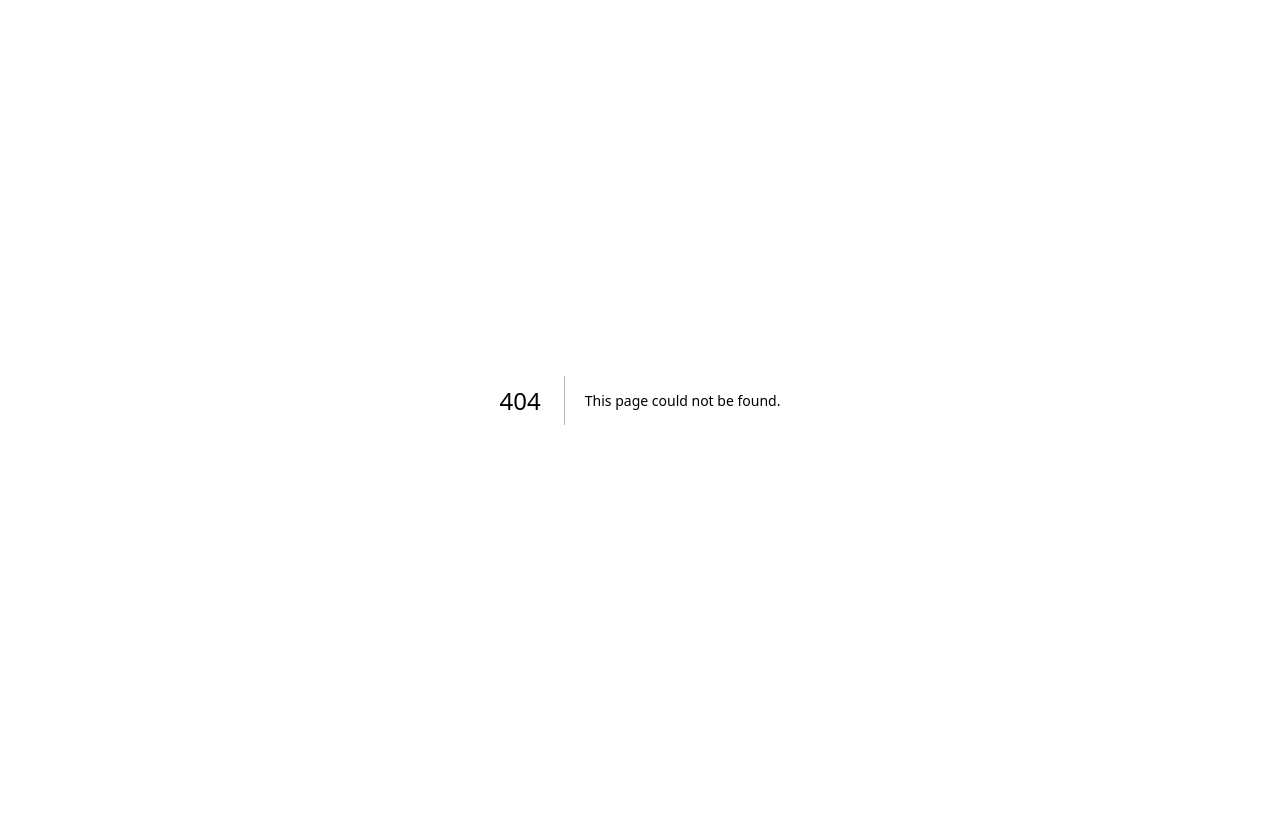
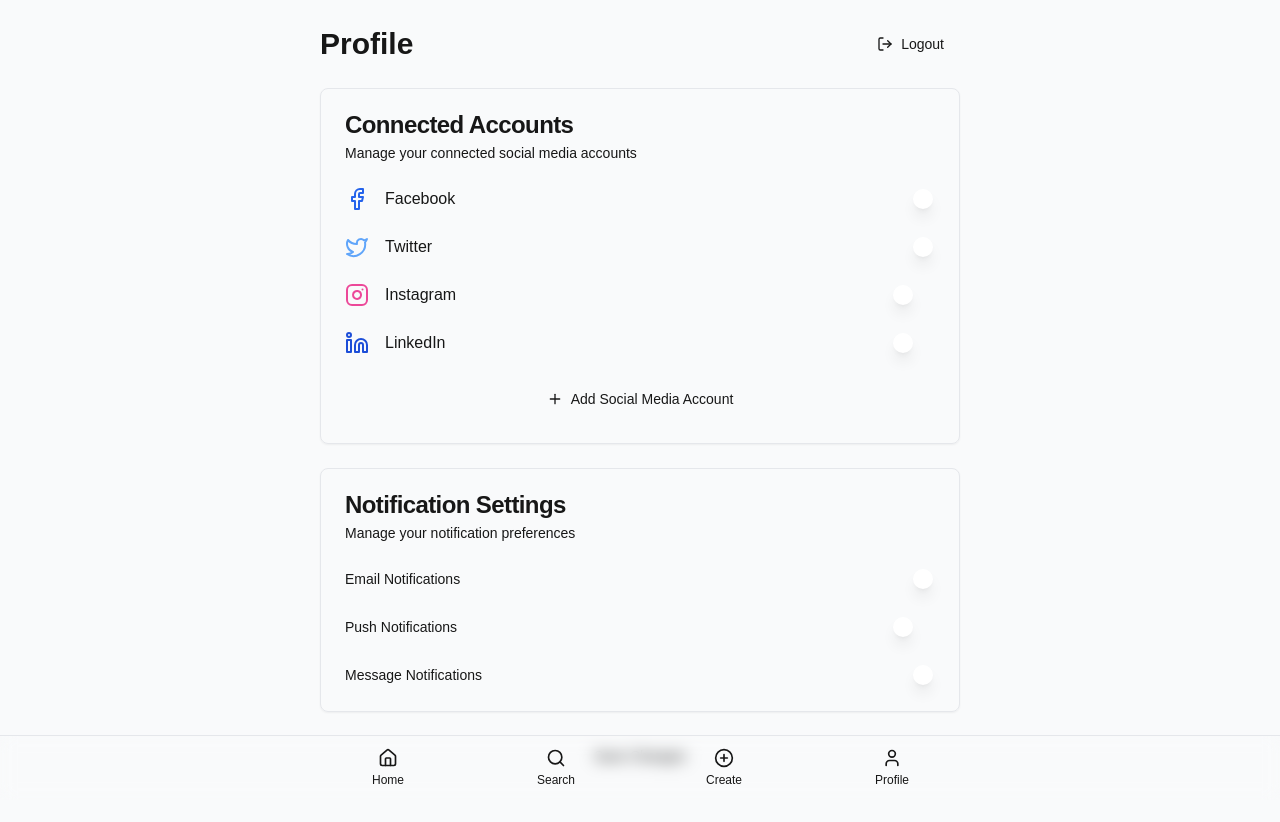
Before and after one commit to jcasben/filltr, a Next.js app: page /profile in a window 1280 px wide. Before the commit this address had no page. Shown: the top 822 px of the page. Before the commit the page ends 800 px from the top, so only its background shows below. Built offline with nearby package versions, Linux system fonts and the light colour scheme.

Commit message:
[UPDATE]: implemented create and profile sections

```diff
--- /dev/null
+++ b/src/app/create/page.tsx
@@ -0,0 +1,19 @@
+import MainLayout from "@/components/layout/main-layout"
+import { Button } from "@/components/ui/button"
+import { Input } from "@/components/ui/input"
+import { Textarea } from "@/components/ui/textarea"
+
+export default function CreatePage() {
+    return (
+        <MainLayout>
+            <div className="space-y-4">
+                <h1 className="text-2xl font-bold">Create Post</h1>
+                <form className="space-y-4">
+                    <Input placeholder="Title" />
+                    <Textarea placeholder="What's on your mind?" />
+                    <Button type="submit">Post</Button>
+                </form>
+            </div>
+        </MainLayout>
+    )
+}
--- /dev/null
+++ b/src/app/profile/page.tsx
@@ -0,0 +1,142 @@
+"use client"
+
+import { useState } from "react"
+import MainLayout from "@/components/layout/main-layout"
+import { Button } from "@/components/ui/button"
+import { Card, CardContent, CardDescription, CardHeader, CardTitle } from "@/components/ui/card"
+import { Switch } from "@/components/ui/switch"
+import { Label } from "@/components/ui/label"
+import { Facebook, Twitter, Instagram, Linkedin, LogOut, Plus } from 'lucide-react'
+
+export default function ProfilePage() {
+    const [connectedAccounts, setConnectedAccounts] = useState({
+        facebook: true,
+        twitter: true,
+        instagram: false,
+        linkedin: false,
+    })
+
+    const [notificationSettings, setNotificationSettings] = useState({
+        emailNotifications: true,
+        pushNotifications: false,
+        messageNotifications: true,
+    })
+
+    const toggleAccount = (account: keyof typeof connectedAccounts) => {
+        setConnectedAccounts(prev => ({ ...prev, [account]: !prev[account] }))
+    }
+
+    const toggleSetting = (setting: keyof typeof notificationSettings) => {
+        setNotificationSettings(prev => ({ ...prev, [setting]: !prev[setting] }))
+    }
+
+    const handleLogout = () => {
+        // Implement logout logic here
+        console.log("Logging out...")
+    }
+
+    const handleAddSocialMedia = () => {
+        // Implement add social media logic here
+        console.log("Adding new social media account...")
+    }
+
+    return (
+        <MainLayout>
+            <div className="space-y-6">
+                <div className="flex justify-between items-center">
+                    <h1 className="text-3xl font-bold">Profile</h1>
+                    <Button variant="destructive" onClick={handleLogout}>
+                        <LogOut className="mr-2 h-4 w-4" /> Logout
+                    </Button>
+                </div>
+
+                <Card>
+                    <CardHeader>
+                        <CardTitle>Connected Accounts</CardTitle>
+                        <CardDescription>Manage your connected social media accounts</CardDescription>
+                    </CardHeader>
+                    <CardContent className="grid gap-6">
+                        <div className="flex items-center justify-between space-x-4">
+                            <div className="flex items-center space-x-4">
+                                <Facebook className="w-6 h-6 text-blue-600" />
+                                <span>Facebook</span>
+                            </div>
+                            <Switch
+                                checked={connectedAccounts.facebook}
+                                onCheckedChange={() => toggleAccount('facebook')}
+                            />
+                        </div>
+                        <div className="flex items-center justify-between space-x-4">
+                            <div className="flex items-center space-x-4">
+                                <Twitter className="w-6 h-6 text-blue-400" />
+                                <span>Twitter</span>
+                            </div>
+                            <Switch
+                                checked={connectedAccounts.twitter}
+                                onCheckedChange={() => toggleAccount('twitter')}
+                            />
+                        </div>
+                        <div className="flex items-center justify-between space-x-4">
+                            <div className="flex items-center space-x-4">
+                                <Instagram className="w-6 h-6 text-pink-500" />
+                                <span>Instagram</span>
+                            </div>
+                            <Switch
+                                checked={connectedAccounts.instagram}
+                                onCheckedChange={() => toggleAccount('instagram')}
+                            />
+                        </div>
+                        <div className="flex items-center justify-between space-x-4">
+                            <div className="flex items-center space-x-4">
+                                <Linkedin className="w-6 h-6 text-blue-700" />
+                                <span>LinkedIn</span>
+                            </div>
+                            <Switch
+                                checked={connectedAccounts.linkedin}
+                                onCheckedChange={() => toggleAccount('linkedin')}
+                            />
+                        </div>
+                        <Button onClick={handleAddSocialMedia} className="w-full">
+                            <Plus className="mr-2 h-4 w-4" /> Add Social Media Account
+                        </Button>
+                    </CardContent>
+                </Card>
+
+                <Card>
+                    <CardHeader>
+                        <CardTitle>Notification Settings</CardTitle>
+                        <CardDescription>Manage your notification preferences</CardDescription>
+                    </CardHeader>
+                    <CardContent className="grid gap-6">
+                        <div className="flex items-center justify-between space-x-4">
+                            <Label htmlFor="email-notifications">Email Notifications</Label>
+                            <Switch
+                                id="email-notifications"
+                                checked={notificationSettings.emailNotifications}
+                                onCheckedChange={() => toggleSetting('emailNotifications')}
+                            />
+                        </div>
+                        <div className="flex items-center justify-between space-x-4">
+                            <Label htmlFor="push-notifications">Push Notifications</Label>
+                            <Switch
+                                id="push-notifications"
+                                checked={notificationSettings.pushNotifications}
+                                onCheckedChange={() => toggleSetting('pushNotifications')}
+                            />
+                        </div>
+                        <div className="flex items-center justify-between space-x-4">
+                            <Label htmlFor="message-notifications">Message Notifications</Label>
+                            <Switch
+                                id="message-notifications"
+                                checked={notificationSettings.messageNotifications}
+                                onCheckedChange={() => toggleSetting('messageNotifications')}
+                            />
+                        </div>
+                    </CardContent>
+                </Card>
+
+                <Button className="w-full">Save Changes</Button>
+            </div>
+        </MainLayout>
+    )
+}
```
